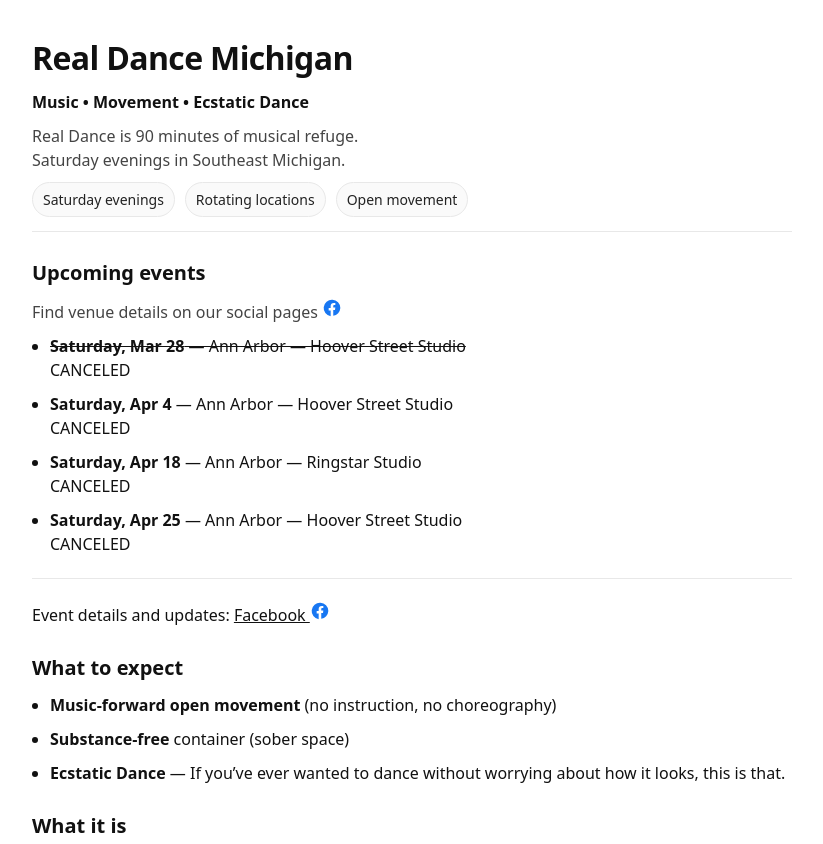
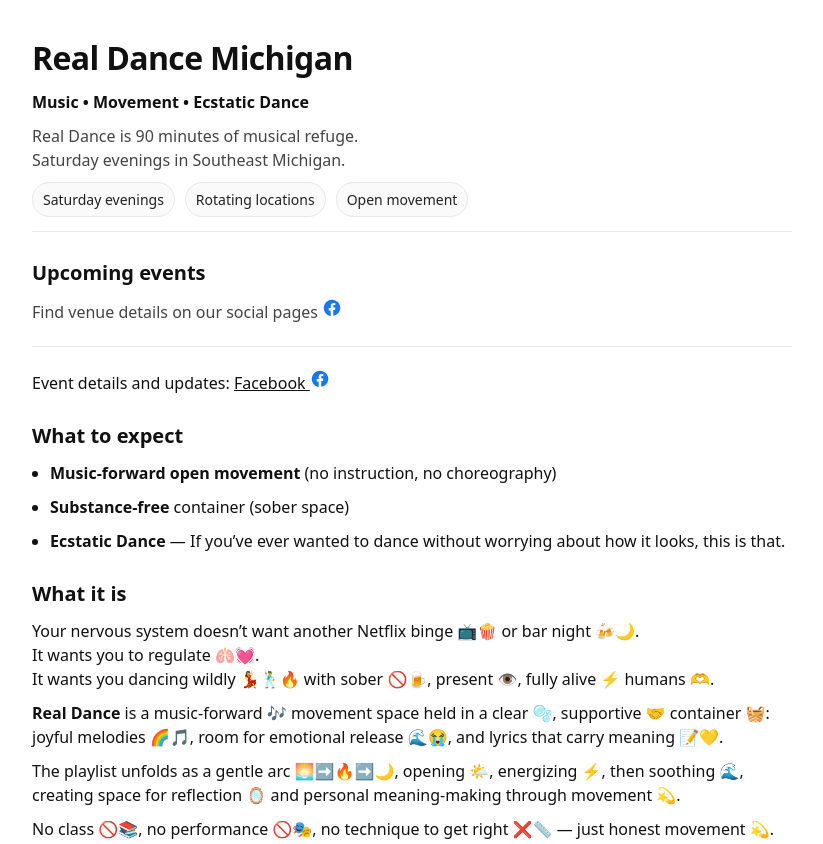
Before and after one commit to kalafus/kalafus.github.io, a plain HTML site: page docs/realdancemichigan/index.html in a window 1280 px wide. Shown: the top 844 px of the page, without its empty margins (228-1051 px from the left). Drawn offline with Linux system fonts and the light colour scheme.

Commit message:
realdancemichigan schedule update

```diff
--- a/docs/realdancemichigan/index.html
+++ b/docs/realdancemichigan/index.html
@@ -134,25 +134,6 @@
 				</span>
 			</p>
 
-			<ul>
-				<li>
-					<s><strong>Saturday, Mar 28</strong> — Ann Arbor — Hoover Street Studio<br /></s>
-					CANCELED
-				</li>
-				<li>
-					<strong>Saturday, Apr 4</strong> — Ann Arbor — Hoover Street Studio<br />
-					CANCELED
-				</li>
-				<li>
-					<strong>Saturday, Apr 18</strong> — Ann Arbor — Ringstar Studio<br />
-					CANCELED
-				</li>
-				<li>
-					<strong>Saturday, Apr 25</strong> — Ann Arbor — Hoover Street Studio<br />
-					CANCELED
-				</li>
-			</ul>
-
 			<div class="hr"></div>
 
 			<p>
```
